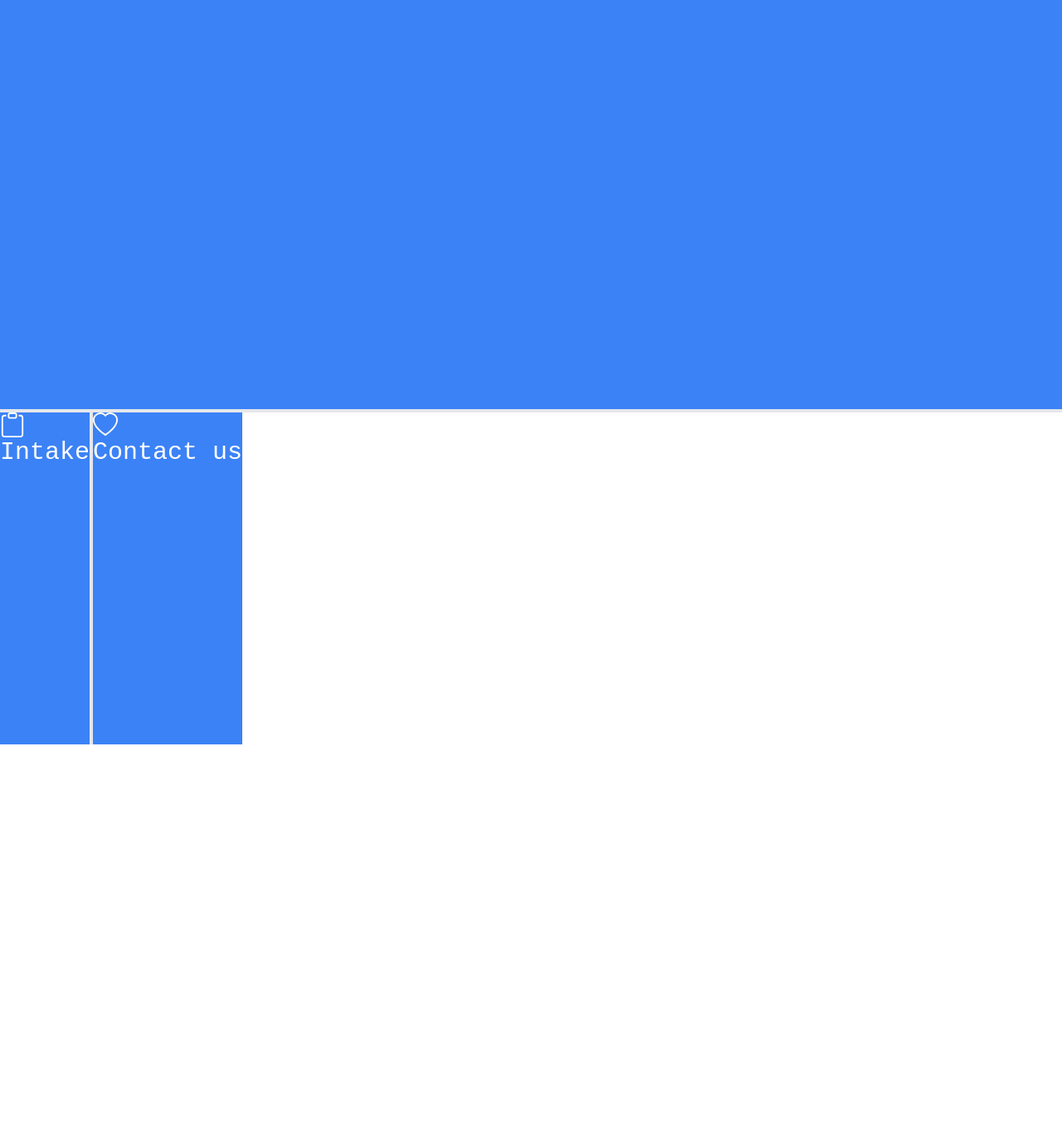
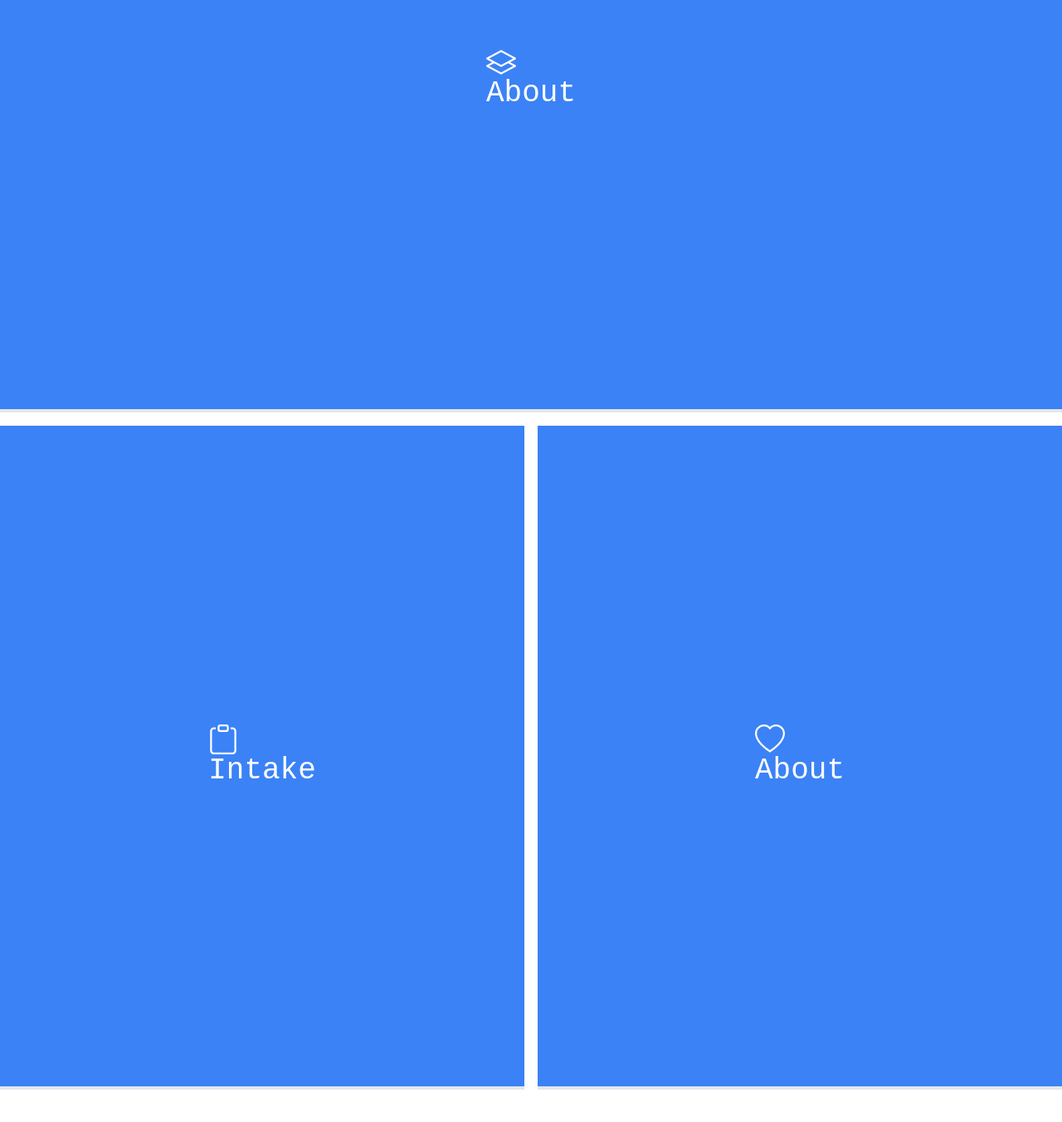
Before and after one commit to dennis-dentrix/dailytherapy, a React (Vite) app: page /seatch in a window 1280 px wide. Shown: the part 356-1708 px from the top of the page at 83% size. Before the commit the page ends 1253 px from the top, so only its background shows below. Built offline with nearby package versions, Linux system fonts and the light colour scheme.

Commit message:
Update navigation links in App.jsx, Discover.jsx, and Seatch.jsx.

```diff
--- a/src/App.jsx
+++ b/src/App.jsx
@@ -37,8 +37,10 @@ function App() {
         </Route>
 
         <Route element={<Discover />}>
-          <Route index element={<Navigate replace to="/discover" />} />
-          <Route path="/discover" element={<Articles />} />
+          <Route index element={<Navigate replace to="/discover/articles" />} />
+          <Route path="/discover/articles" element={<Articles />} />
+          <Route path="/discover/videos" element={<Articles />} />
+          <Route path="/discover/audio" element={<Articles />} />
         </Route>
 
         <Route element={<Menu />}>
--- a/src/pages/Discover.jsx
+++ b/src/pages/Discover.jsx
@@ -26,13 +26,13 @@ const Navigation = () => {
   return (
     <nav className="flex justify-center items-center bg-gray-300 py-4 shadow-md [&>*]:text-gray-700 [&>*]:hover:text-gray-900">
       <div className="space-x-4 *:px-6 *:py-[1.2rem] ">
-        <NavLink to="/discover" className="">
+        <NavLink to="/discover/articles" className="">
           ARTICLES
         </NavLink>
-        <NavLink to="/videos" className="">
+        <NavLink to="/discover/videos" className="">
           VIDEOS
         </NavLink>
-        <NavLink to="/audio" className="">
+        <NavLink to="/discover/audio" className="">
           AUDIO
         </NavLink>
       </div>
--- a/src/pages/Seatch.jsx
+++ b/src/pages/Seatch.jsx
@@ -1,25 +1,44 @@
-import { ToolFilled } from "@ant-design/icons";
-import { Clipboard, Heart } from "react-bootstrap-icons";
+import { Clipboard, Heart, Layers } from "react-bootstrap-icons";
 import { Link } from "react-router-dom";
 import MenuHeader from "../ui/MenuHeader";
+import Navbar from "../ui/Navbar";
 
 export default function Seatch() {
   return (
     <main>
       <MenuHeader />
 
-      <div className="flex flex-col">
+      <div className="grid grid-cols-2 gap-4 grid-rows-6  ">
         <Link
           to="/about"
-          className="md:h-screen bg-blue-500 border-b-4 text-white text-4xl"
+          className="md:h-screen bg-blue-500 border-b-4 text-white text-4xl flex flex-col items-center justify-center  col-start-1 col-end-3"
         >
-          <div className="mx-auto">
-            <ToolFilled />
-            <span>About</span>
+          <div className="">
+            <Layers />
+            <span className="text-4xl">About</span>
           </div>
         </Link>
 
-        <div className="md:h-[50vh] flex divide-x-4 *:bg-blue-500 *:text-3xl *:text-white">
+        <Link
+          to="/form"
+          className="md:h-screen bg-blue-500 border-b-4 text-white text-4xl flex flex-col items-center justify-center  col-start-1 col-end-2"
+        >
+          <div className="">
+            <Clipboard />
+            <span className="text-4xl">Intake</span>
+          </div>
+        </Link>
+        <Link
+          to="/contactus"
+          className="md:h-screen bg-blue-500 border-b-4 text-white text-4xl flex flex-col items-center justify-center col-start-2 col-end-3 h-56"
+        >
+          <div className="">
+            <Heart />
+            <span className="text-4xl">About</span>
+          </div>
+        </Link>
+
+        {/* <div className="cols-start-1 col-end-2 md:h-[50vh] flex divide-x-4 *:bg-blue-500 *:text-3xl *:text-white">
           <Link to="/form" className="">
             <Clipboard />
             <span>Intake</span>
@@ -29,8 +48,10 @@ export default function Seatch() {
             <Heart />
             <span>Contact us</span>
           </Link>
-        </div>
+        </div> */}
       </div>
+
+      <Navbar />
     </main>
   );
 }
```
